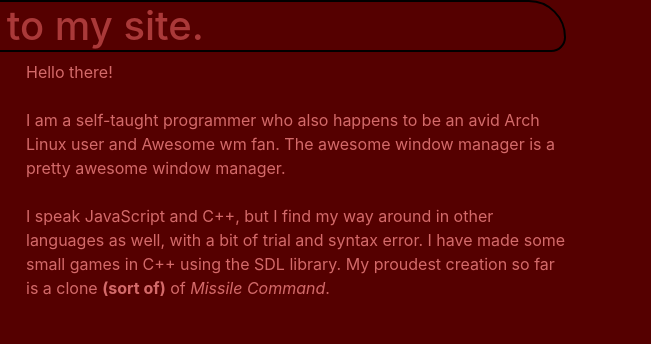
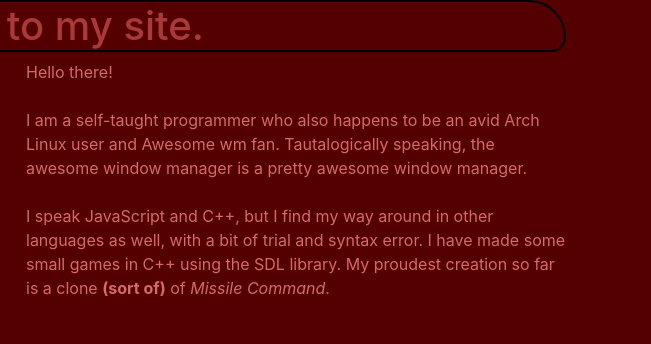
Before and after one commit to nilkun/nilkun.github.io, a plain HTML site: page index.html in a window 1280 px wide. Shown: the top 344 px of the page, 629-1280 px from the left. Drawn offline with nearby package versions, Linux system fonts and the light colour scheme.

Commit message:
Update index.html

```diff
--- a/index.html
+++ b/index.html
@@ -22,7 +22,7 @@
 
 			<p>Hello there!
 			<br><br>
-I am a self-taught programmer who also happens to be an avid Arch Linux user and Awesome wm fan. The awesome window manager is a pretty awesome window manager.
+I am a self-taught programmer who also happens to be an avid Arch Linux user and Awesome wm fan. Tautalogically speaking, the awesome window manager is a pretty awesome window manager.
 <br><br>
 I speak JavaScript and C++, but I find my way around in other languages as well, with a bit of trial and syntax error.
 
```
